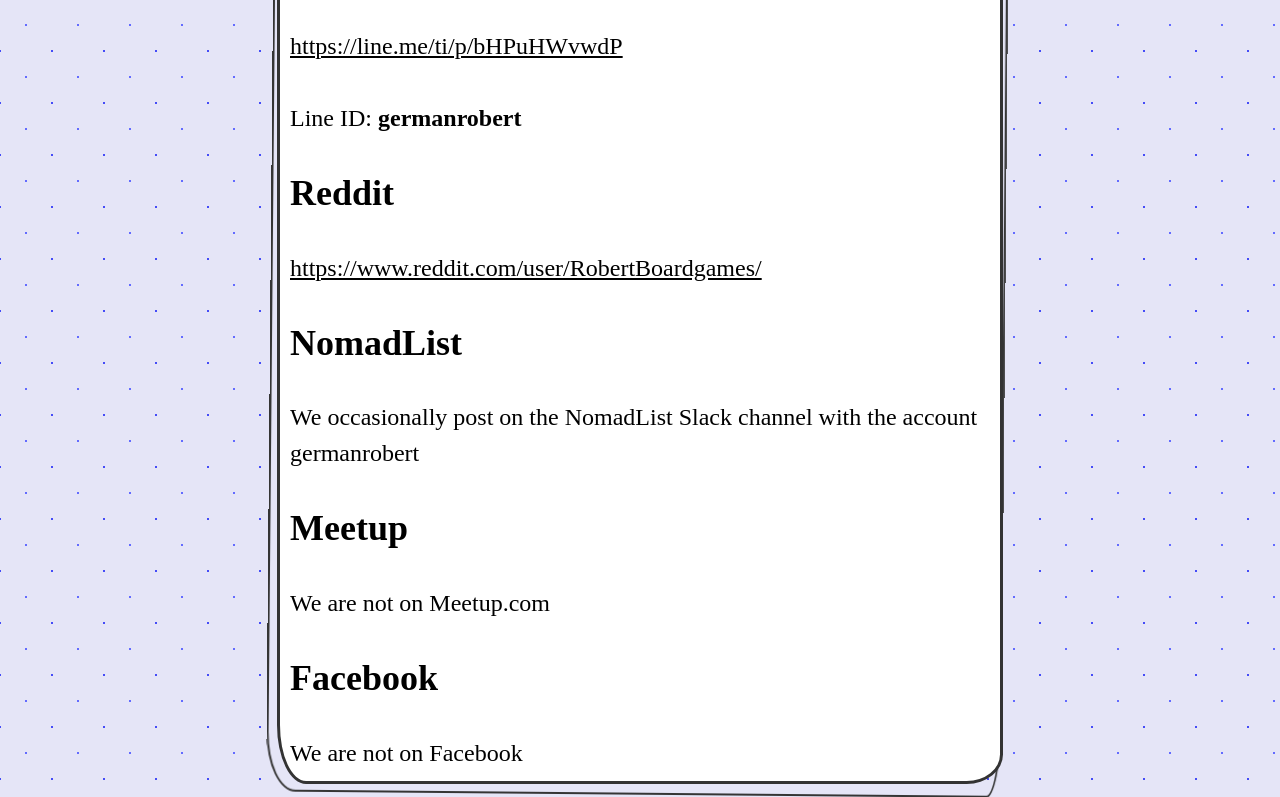
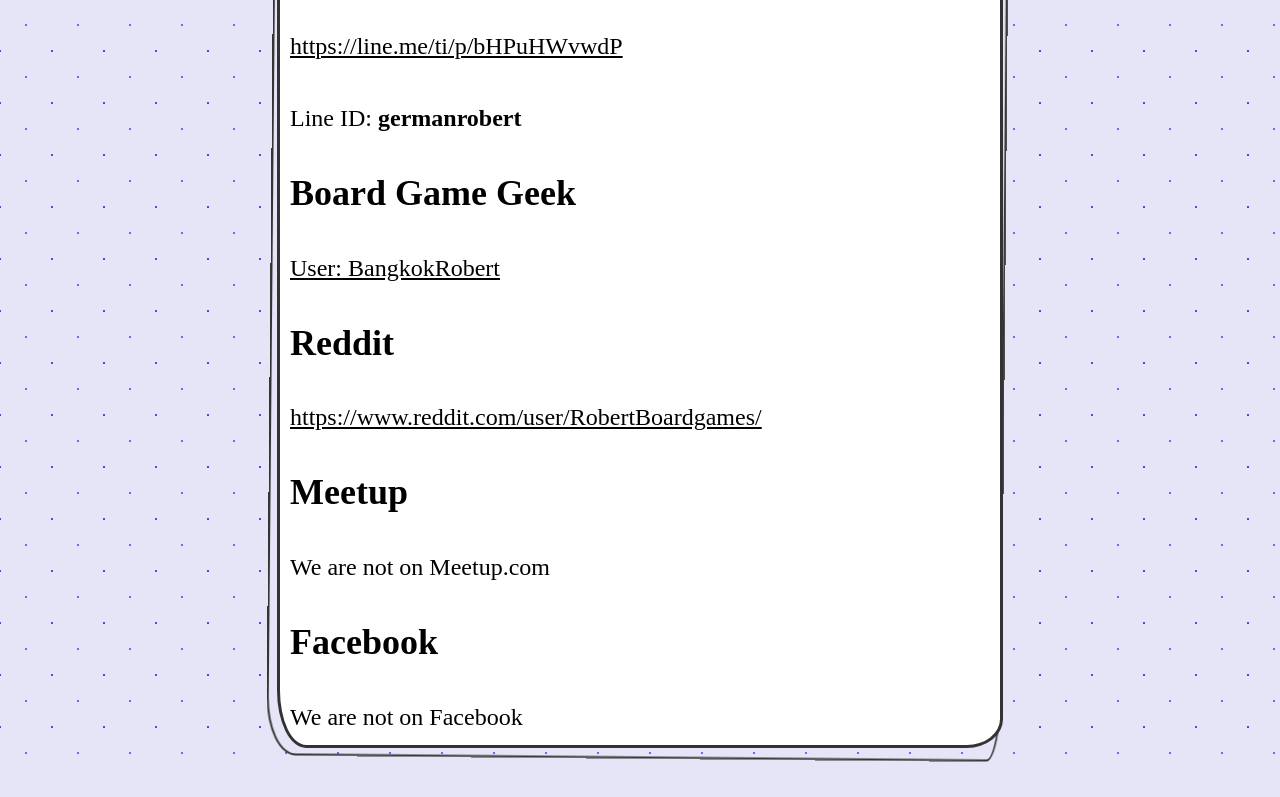
Before and after one commit to Robert-Ernst/boardgame-group, a plain HTML site: page html/contact.html in a window 1280 px wide. Shown: the part 729-1526 px from the top of the page. After the commit the page ends 1490 px from the top, so only its background shows below. Drawn offline with Linux system fonts and the light colour scheme.

Commit message:
Add BoardGameGeek contact

```diff
--- a/html/contact.html
+++ b/html/contact.html
@@ -45,14 +45,13 @@
 
     Line ID: <b>germanrobert</b>
 
+    <h2>Board Game Geek</h2>
+
+    <a href="https://boardgamegeek.com/user/BangkokRobert">User: BangkokRobert</a>
+
     <h2>Reddit</h2>
 
-
     <a href="https://www.reddit.com/user/RobertBoardgames/">https://www.reddit.com/user/RobertBoardgames/</a>
-
-    <h2>NomadList</h2>
-
-    We occasionally post on the NomadList Slack channel with the account germanrobert
 
     <h2>Meetup</h2>
 
```
